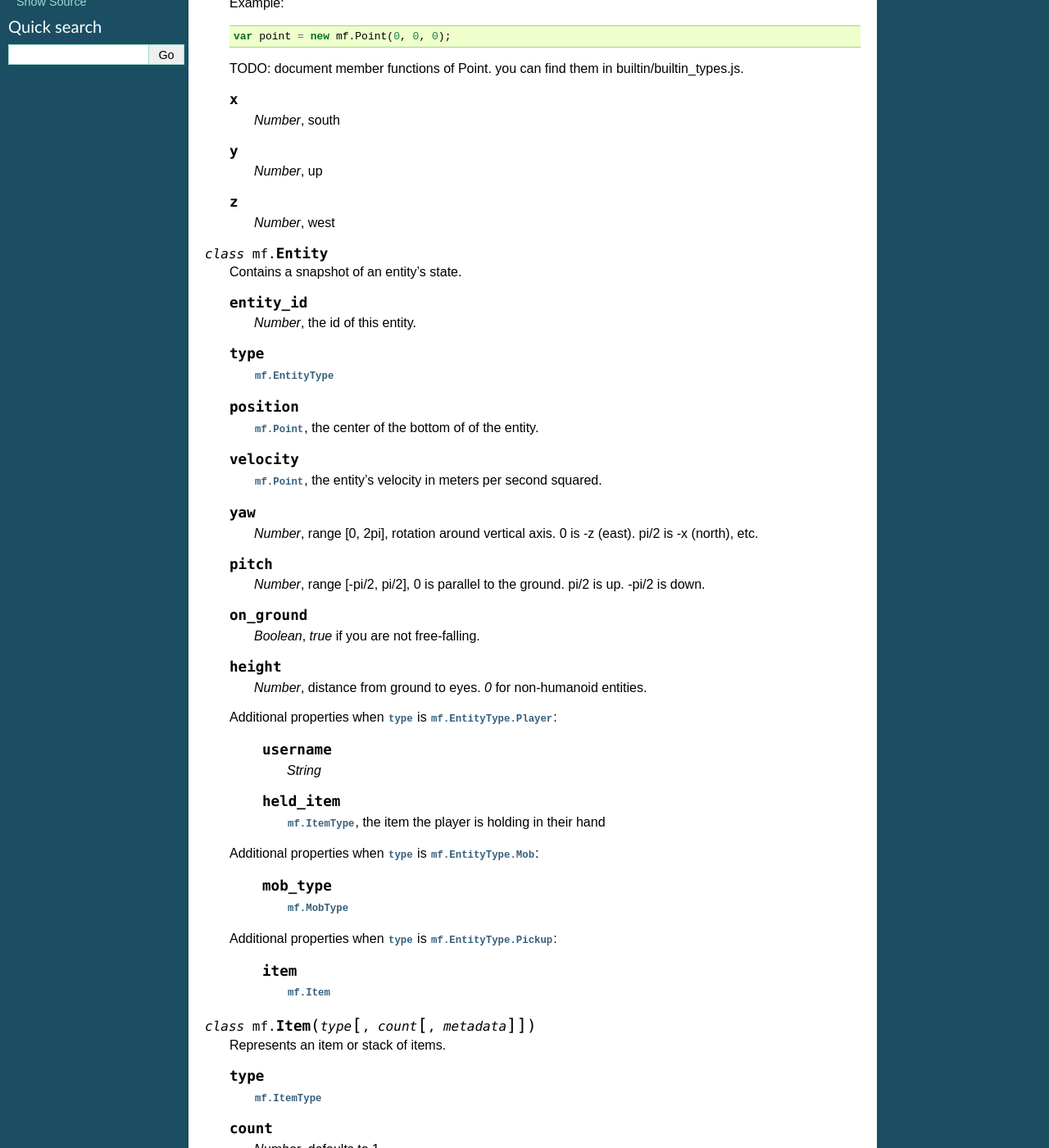
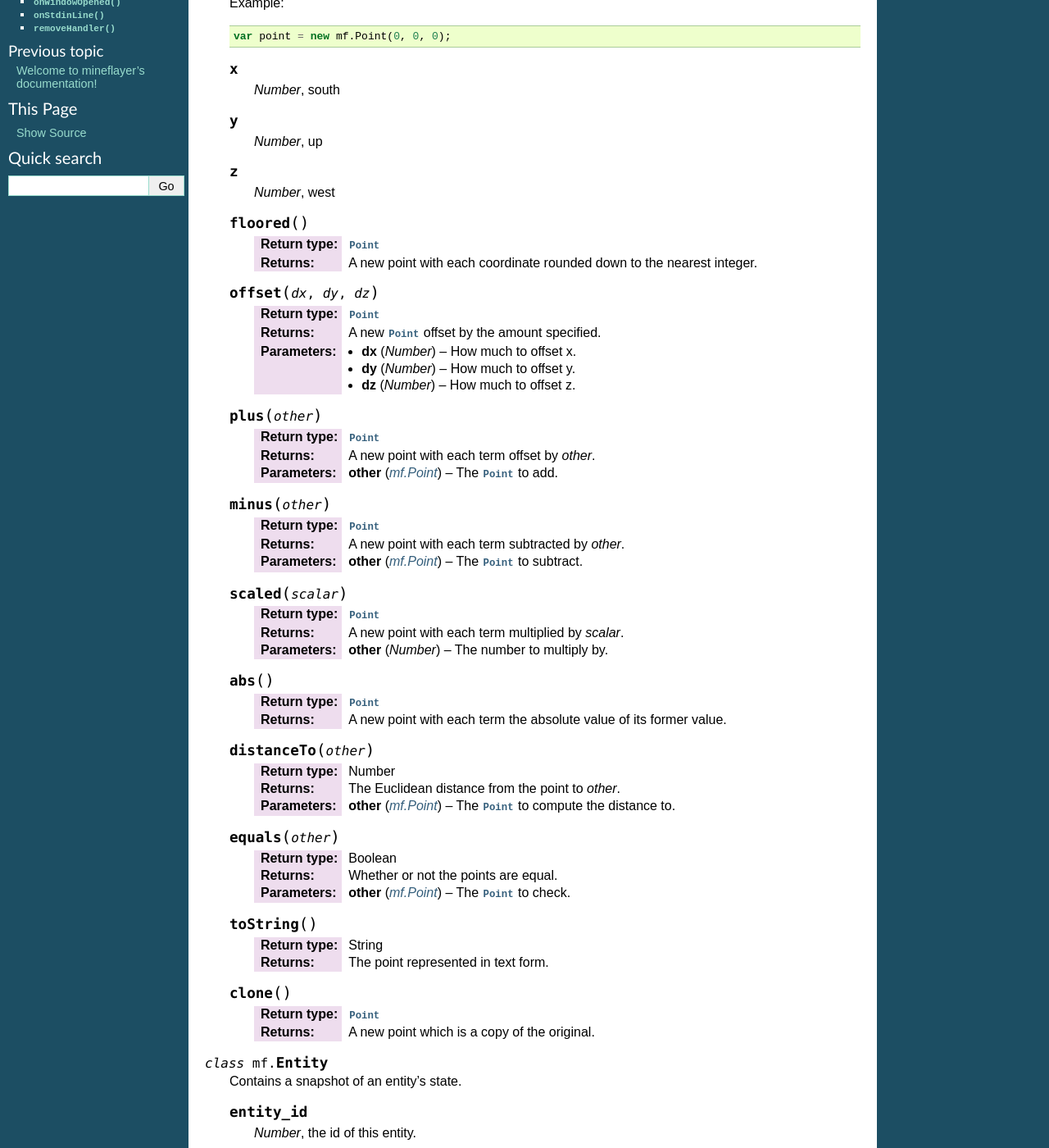
Before and after one commit to PrismarineJS/mineflayer, a Sphinx documentation site: the page built from mineflayer-script/doc/mf.rst, in a window 1280 px wide and 1400 px high, scrolled down 2673 px. Shown: the whole window at 82% size. Built offline with Sphinx 7.4.7, drawn with Linux system fonts in a browser that asks for light colours; some of the changed text lies outside the part shown.

Commit message:
Document the mf.Point functions

```diff
--- a/mineflayer-script/doc/mf.rst
+++ b/mineflayer-script/doc/mf.rst
@@ -125,8 +125,6 @@
 
         var point = new mf.Point(0, 0, 0);
 
-    TODO: document member functions of Point. you can find them in builtin/builtin_types.js.
-
     .. attribute:: Point.x
 
         `Number`, south
@@ -138,6 +136,64 @@
     .. attribute:: Point.z
 
         `Number`, west
+
+    .. function:: floored()
+
+       :rtype: :class:`Point`
+       :returns: A new point with each coordinate rounded down to the nearest integer.
+
+    .. function:: offset(dx, dy, dz)
+
+       :rtype: :class:`Point`
+       :returns: A new :class:`Point` offset by the amount specified.
+       :param Number dx: How much to offset x.
+       :param Number dy: How much to offset y.
+       :param Number dz: How much to offset z.
+
+    .. function:: plus(other)
+
+        :rtype: :class:`Point`
+        :returns: A new point with each term offset by `other`.
+        :param mf.Point other: The :class:`Point` to add.
+
+    .. function:: minus(other)
+
+        :rtype: :class:`Point`
+        :returns: A new point with each term subtracted by `other`.
+        :param mf.Point other: The :class:`Point` to subtract.
+
+    .. function:: scaled(scalar)
+
+        :rtype: :class:`Point`
+        :returns: A new point with each term multiplied by `scalar`.
+        :param Number other: The number to multiply by.
+
+    .. function:: abs()
+
+        :rtype: :class:`Point`
+        :returns: A new point with each term the absolute value of its former value.
+
+    .. function:: distanceTo(other)
+
+        :rtype: Number
+        :returns: The Euclidean distance from the point to `other`.
+        :param mf.Point other: The :class:`Point` to compute the distance to.
+
+    .. function:: equals(other)
+
+        :rtype: Boolean
+        :returns: Whether or not the points are equal.
+        :param mf.Point other: The :class:`Point` to check.
+
+    .. function:: toString()
+
+       :rtype: String
+       :returns: The point represented in text form.
+
+    .. function:: clone()
+
+       :rtype: :class:`Point`
+       :returns: A new point which is a copy of the original.
 
 .. class:: Entity
 
```
